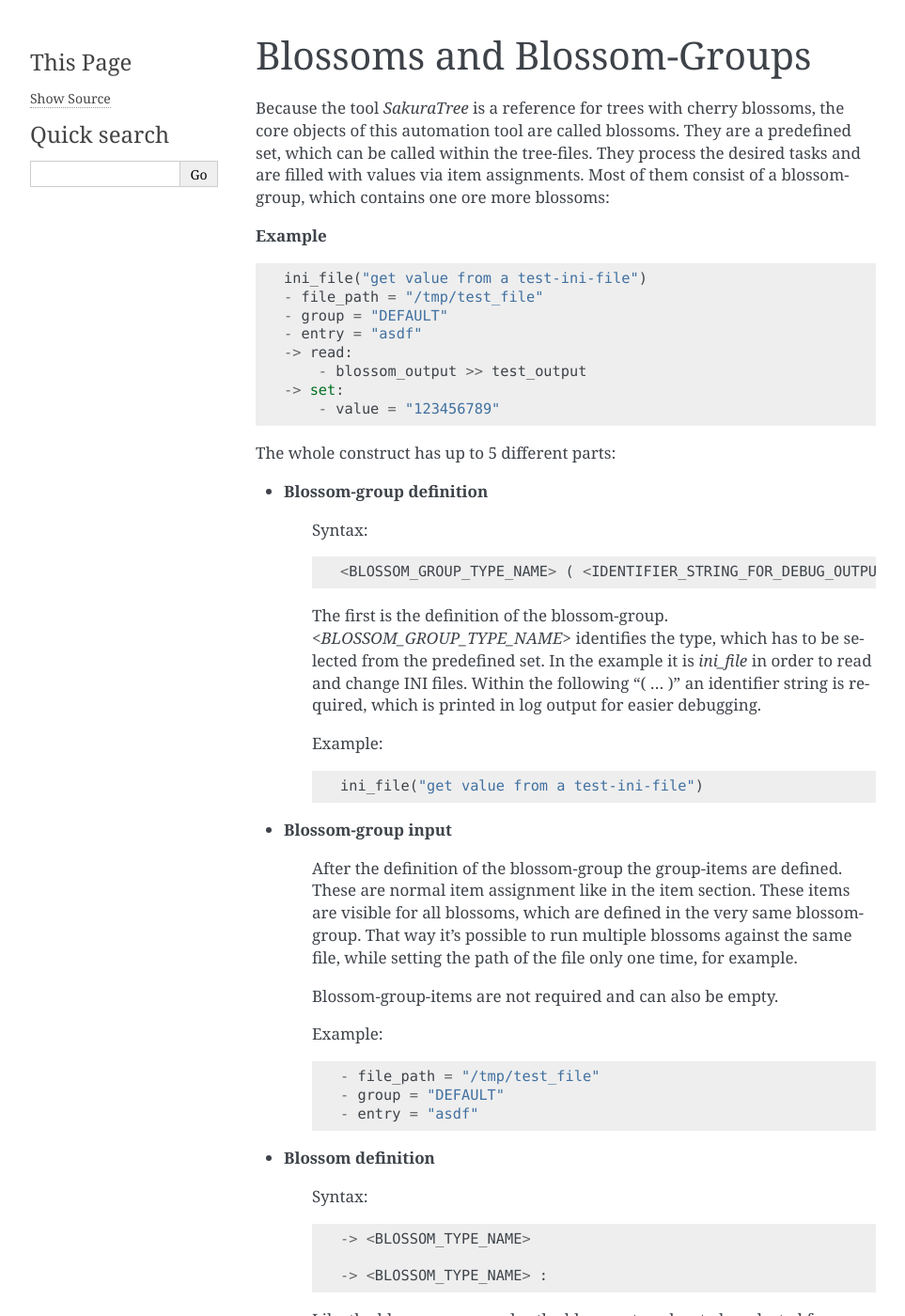
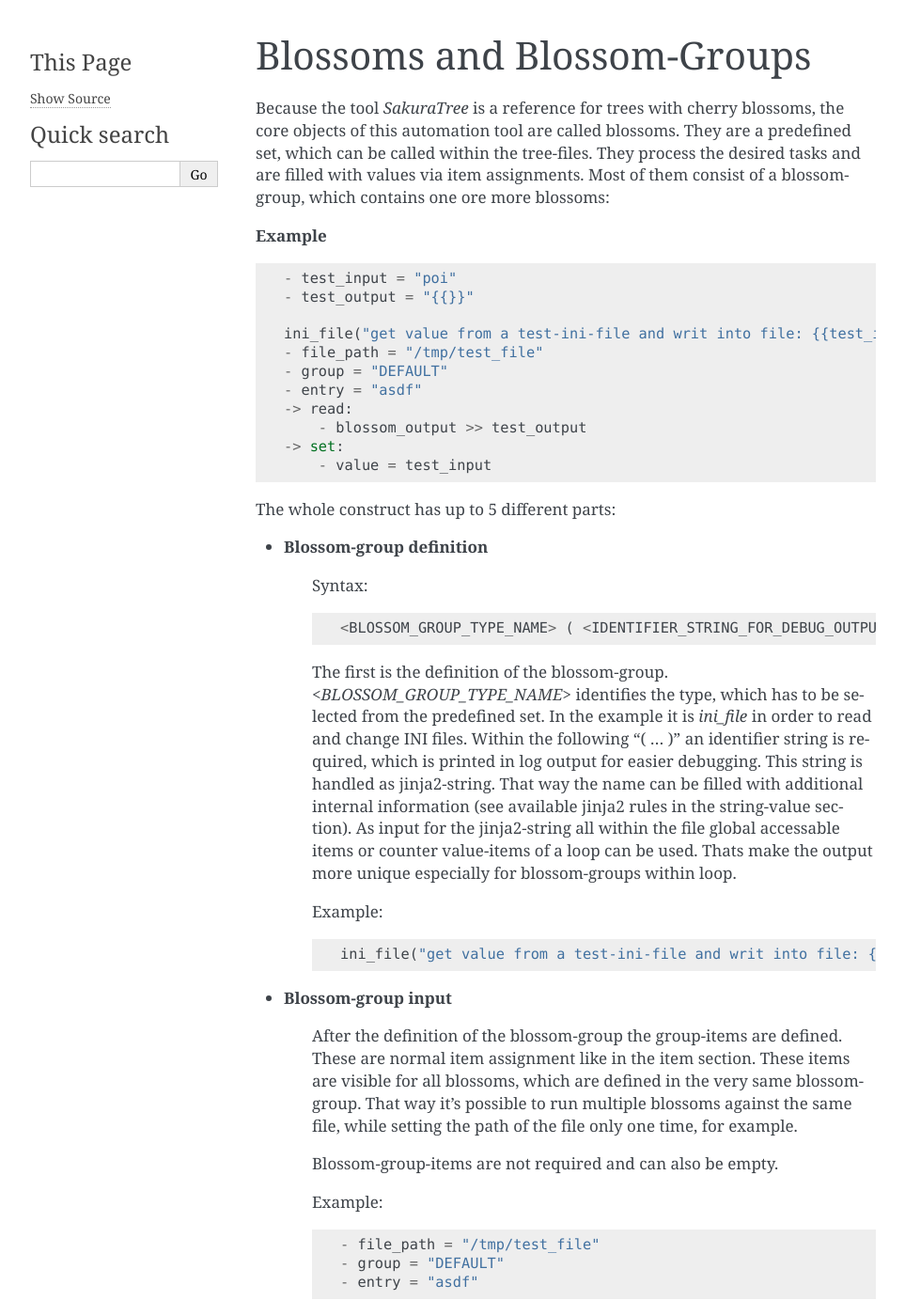
Before and after one commit to kitsudaiki/SakuraTree-Documentation, a Sphinx documentation site: the page built from source/syntax/blossoms-and-blossom-groups.rst, in a window 1280 px wide and 1400 px high. Shown: the whole window at 94% size, without its empty margins (148-1111 px from the left). Built offline with Sphinx 7.4.7, drawn with Linux system fonts in a browser that asks for light colours; some of the changed text lies outside the part shown.

Commit message:
update section about blossom-group-names

```diff
--- a/source/syntax/blossoms-and-blossom-groups.rst
+++ b/source/syntax/blossoms-and-blossom-groups.rst
@@ -7,14 +7,17 @@ Because the tool *SakuraTree* is a reference for trees with cherry blossoms, the
 
 ::
 
-    ini_file("get value from a test-ini-file")
+    - test_input = "poi"
+    - test_output = "{{}}"
+
+    ini_file("get value from a test-ini-file and writ into file: {{test_input}}")
     - file_path = "/tmp/test_file"
     - group = "DEFAULT"
     - entry = "asdf"
     -> read:
         - blossom_output >> test_output
     -> set:
-        - value = "123456789"
+        - value = test_input
 
 
 The whole construct has up to 5 different parts:
@@ -27,13 +30,13 @@ The whole construct has up to 5 different parts:
 
         <BLOSSOM_GROUP_TYPE_NAME> ( <IDENTIFIER_STRING_FOR_DEBUG_OUTPUT> )
 
-    The first is the definition of the blossom-group. *<BLOSSOM_GROUP_TYPE_NAME>* identifies the type, which has to be selected from the predefined set. In the example it is *ini_file* in order to read and change INI files. Within the following "( ... )" an identifier string is required, which is printed in log output for easier debugging.
+    The first is the definition of the blossom-group. *<BLOSSOM_GROUP_TYPE_NAME>* identifies the type, which has to be selected from the predefined set. In the example it is *ini_file* in order to read and change INI files. Within the following "( ... )" an identifier string is required, which is printed in log output for easier debugging. This string is handled as jinja2-string. That way the name can be filled with additional internal information (see available jinja2 rules in the string-value section). As input for the jinja2-string all within the file global accessable items or counter value-items of a loop can be used. Thats make the output more unique especially for blossom-groups within loop.
 
     Example:
 
     ::
 
-        ini_file("get value from a test-ini-file")
+        ini_file("get value from a test-ini-file and writ into file: {{test_input}}")
 
 
 * **Blossom-group input**
@@ -78,7 +81,7 @@ The whole construct has up to 5 different parts:
 
     ::
 
-        - value = "123456789"
+        - value = test_input
 
 
 * **Blossom output**
```
